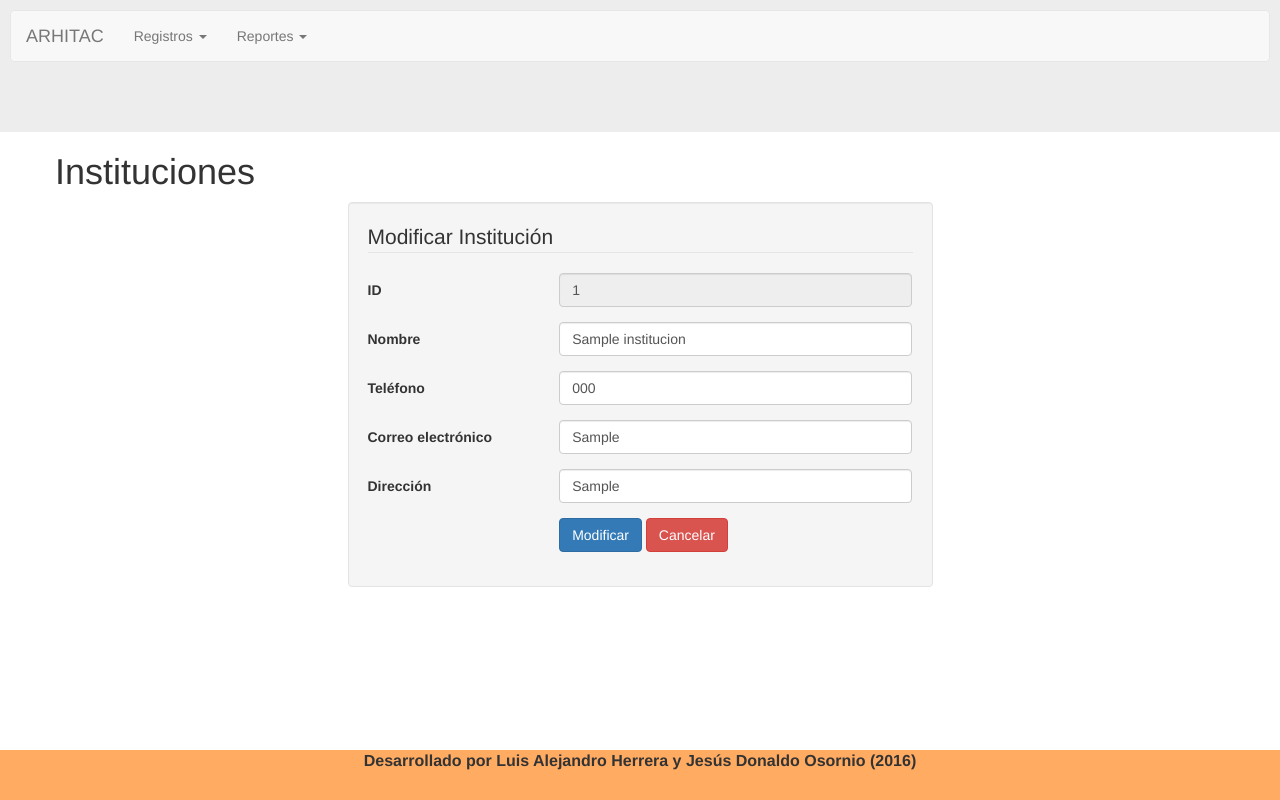
After one commit to jdosornio/ARHITAC-CAP, a CodeIgniter app: page /ARHITAC-CAP/institucion/update/1 in a window 1280 px wide. The commit adds this page. Run offline with CodeIgniter, Linux system fonts and the light colour scheme; tables that the repository leaves empty hold one stand-in row (values such as "Sample post").

Commit message:
Se agregó el catálogo de Institución y se comenzó el de Edición Curso

```diff
--- a/application/config/routes.php
+++ b/application/config/routes.php
@@ -49,6 +49,6 @@ defined('BASEPATH') OR exit('No direct script access allowed');
 | Examples:	my-controller/index	-> my_controller/index
 |		my-controller/my-method	-> my_controller/my_method
 */
-$route['default_controller'] = 'login';
+$route['default_controller'] = 'empleado';
 $route['404_override'] = '';
 $route['translate_uri_dashes'] = FALSE;
--- /dev/null
+++ b/application/controllers/Institucion.php
@@ -0,0 +1,131 @@
+<?php
+if ( ! defined('BASEPATH')) exit('No direct script access allowed');
+
+class Institucion extends CI_Controller
+{
+    public function __construct()
+    {
+        parent::__construct();
+        $this->load->model('base');
+    }
+
+    public function index() {
+
+        //pagination settings
+        $config['base_url'] = base_url('institucion/index');
+        $config['total_rows'] = $this->base->count_rows('institucion');
+        $config['per_page'] = 15;
+        $config["uri_segment"] = 3;
+        $choice = $config["total_rows"] / $config["per_page"];
+        $config["num_links"] = floor($choice);
+
+        //config for bootstrap pagination class integration
+        $config['full_tag_open'] = '<ul class="pagination">';
+        $config['full_tag_close'] = '</ul>';
+        $config['first_link'] = false;
+        $config['last_link'] = false;
+        $config['first_tag_open'] = '<li>';
+        $config['first_tag_close'] = '</li>';
+        $config['prev_link'] = '&laquo';
+        $config['prev_tag_open'] = '<li class="prev">';
+        $config['prev_tag_close'] = '</li>';
+        $config['next_link'] = '&raquo';
+        $config['next_tag_open'] = '<li>';
+        $config['next_tag_close'] = '</li>';
+        $config['last_tag_open'] = '<li>';
+        $config['last_tag_close'] = '</li>';
+        $config['cur_tag_open'] = '<li class="active"><a href="#">';
+        $config['cur_tag_close'] = '</a></li>';
+        $config['num_tag_open'] = '<li>';
+        $config['num_tag_close'] = '</li>';
+
+        $this->pagination->initialize($config);
+        $data['page'] = ($this->uri->segment(3)) ? $this->uri->segment(3) : 0;
+
+        $result = $this->base->paginate('institucion', $config["per_page"], $data['page']);
+        $data['instituciones'] = $result;
+
+        $data['pagination'] = $this->pagination->create_links();
+
+        //Cargar menu, view y footer
+        $this->load->view('menu', array('title' => 'Institución'));
+        $this->load->view('institucion/institucion_view',$data);
+        $this->load->view('footer');
+    }
+
+    function update($id){
+        $data['id'] = $id;
+
+        //obtener registro de institucion
+        $data['institucion'] = $this->base->get('institucion', array('id' => $id))[0];
+
+        //set validation rules
+        $this->form_validation->set_rules('nombre', 'Nombre', 'trim|required');
+        $this->form_validation->set_rules('telefono', 'Teléfono', 'trim|required|numeric');
+        $this->form_validation->set_rules('correo', 'Correo', 'trim|required|valid_email');
+        $this->form_validation->set_rules('direccion', 'Dirección', 'trim|required');
+
+        if ($this->form_validation->run() == FALSE){
+            //fail validation
+            $this->load->view('menu', array('title' => 'Modificar Institución'));
+            $this->load->view('institucion/institucion_update_view', $data);
+            $this->load->view('footer');
+
+        }else{
+            //pass validation
+            $data = array(
+                'nombre' => $this->input->post('nombre'),
+                'telefono' => $this->input->post('telefono'),
+                'correo' => $this->input->post('correo'),
+                'direccion' => $this->input->post('direccion'),
+            );
+
+            //update employee record
+            $this->base->update('institucion', array('id' => $id), $data);
+
+            //display success message
+            $this->session->set_flashdata('msg', '<div class="alert alert-success text-center">Institución actualizada exitosamente</div>');
+
+            redirect('institucion');
+        }
+    }
+
+    function add() {
+
+        //set validation rules
+        $this->form_validation->set_rules('nombre', 'Nombre', 'trim|required');
+        $this->form_validation->set_rules('telefono', 'Teléfono', 'trim|required|numeric');
+        $this->form_validation->set_rules('correo', 'Correo', 'trim|required|valid_email');
+        $this->form_validation->set_rules('direccion', 'Dirección', 'trim|required');
+
+        if ($this->form_validation->run() == FALSE) {
+            //fail validation
+            $this->load->view('menu', array('title' => 'Nueva Institución'));
+            $this->load->view('institucion/institucion_insert_view');
+            $this->load->view('footer');
+
+        } else {
+            //pass validation
+            $data = array(
+                'nombre' => $this->input->post('nombre'),
+                'telefono' => $this->input->post('telefono'),
+                'correo' => $this->input->post('correo'),
+                'direccion' => $this->input->post('direccion'),
+            );
+
+            //insert the form data into database
+            $this->base->add('institucion', $data);
+
+            //display success message
+            $this->session->set_flashdata('msg', '<div class="alert alert-success text-center">Institución registrada exitosamente</div>');
+
+            redirect('institucion');
+        }
+    }
+
+    public function delete($id) {
+
+        $this->base->delete('institucion', array('id' => $id));
+        redirect('institucion');
+    }
+}
--- /dev/null
+++ b/application/views/institucion/institucion_update_view.php
@@ -0,0 +1,91 @@
+<div id="content">
+
+    <div class="container">
+        <div class="row">
+            <h1>Instituciones</h1>
+        </div>
+        <div class="row">
+            <div class="col-sm-offset-3 col-lg-6 col-sm-6 well">
+                <legend>Modificar Institución</legend>
+
+                <?php
+                $attributes = array("class" => "form-horizontal", "id" => "institucionform", "name" => "institucionform");
+                echo form_open('institucion/update/' . $id, $attributes);?>
+                <fieldset>
+
+                    <div class="form-group">
+                        <div class="row colbox">
+
+                            <div class="col-lg-4 col-sm-4">
+                                <label for="id" class="control-label">ID</label>
+                            </div>
+                            <div class="col-lg-8 col-sm-8">
+                                <input id="id" name="id" type="text" disabled="disabled" class="form-control" value="<?php echo $institucion->id; ?>" />
+                                <span class="text-danger"><?php echo form_error('id'); ?></span>
+                            </div>
+                        </div>
+                    </div>
+
+                    <div class="form-group">
+                        <div class="row colbox">
+                            <div class="col-lg-4 col-sm-4">
+                                <label for="nombre" class="control-label">Nombre</label>
+                            </div>
+                            <div class="col-lg-8 col-sm-8">
+                                <input id="nombre" name="nombre" placeholder="Nombre de la Institución" type="text" class="form-control"  value="<?php echo $institucion->nombre; ?>" />
+                                <span class="text-danger"><?php echo form_error('nombre'); ?></span>
+                            </div>
+                        </div>
+                    </div>
+
+                    <div class="form-group">
+                        <div class="row colbox">
+                            <div class="col-lg-4 col-sm-4">
+                                <label for="descripcion" class="control-label">Teléfono</label>
+                            </div>
+                            <div class="col-lg-8 col-sm-8">
+                                <input id="telefono" name="telefono" placeholder="Teléfono de la Institución" type="text" class="form-control"  value="<?php echo $institucion->telefono; ?>" />
+                                <span class="text-danger"><?php echo form_error('telefono'); ?></span>
+                            </div>
+                        </div>
+                    </div>
+
+                    <div class="form-group">
+                        <div class="row colbox">
+                            <div class="col-lg-4 col-sm-4">
+                                <label for="descripcion" class="control-label">Correo electrónico</label>
+                            </div>
+                            <div class="col-lg-8 col-sm-8">
+                                <input id="correo" name="correo" placeholder="someone@example.com" type="text" class="form-control"  value="<?php echo $institucion->correo; ?>" />
+                                <span class="text-danger"><?php echo form_error('correo'); ?></span>
+                            </div>
+                        </div>
+                    </div>
+
+                    <div class="form-group">
+                        <div class="row colbox">
+                            <div class="col-lg-4 col-sm-4">
+                                <label for="descripcion" class="control-label">Dirección</label>
+                            </div>
+                            <div class="col-lg-8 col-sm-8">
+                                <input id="direccion" name="direccion" placeholder="Dirección de la Institución" type="text" class="form-control"  value="<?php echo $institucion->direccion; ?>" />
+                                <span class="text-danger"><?php echo form_error('direccion'); ?></span>
+                            </div>
+                        </div>
+                    </div>
+
+                    <div class="form-group">
+                        <div class="col-sm-offset-4 col-lg-8 col-sm-8 text-left">
+                            <input id="btn_add" name="btn_add" type="submit" class="btn btn-primary" value="Modificar" />
+                            <input id="btn_cancel" name="btn_cancel" type="reset" class="btn btn-danger" value="Cancelar" onClick="location.href='<?php echo base_url('institucion'); ?>'"/>
+                        </div>
+                    </div>
+                </fieldset>
+
+                <?php echo form_close(); ?>
+                <?php echo $this->session->flashdata('msg'); ?>
+            </div>
+        </div>
+    </div>
+
+</div><!-- #content -->
--- a/application/views/menu.php
+++ b/application/views/menu.php
@@ -35,6 +35,10 @@
                                     <li><a href="<?php echo base_url('empleado'); ?>">Empleados</a></li>
                                     <li role="separator" class="divider"></li>
                                     <li><a href="<?php echo base_url('curso'); ?>">Cursos</a></li>
+                                    <li role="separator" class="divider"></li>
+                                    <li><a href="<?php echo base_url('institucion'); ?>">Instituciones</a></li>
+                                    <li role="separator" class="divider"></li>
+                                    <li><a href="<?php echo base_url('edicion_curso'); ?>">Ediciones de Curso</a></li>
                                 </ul>
                             </li>
                             <li>
```
Also changed, not shown: application/controllers/Edicion_curso.php (added, +146 -0 lines), application/models/Edicion_curso_model.php (added, +73 -0 lines), application/views/edicion_curso/edicion_curso_view.php (added, +47 -0 lines), application/views/institucion/institucion_insert_view.php (added, +78 -0 lines), application/views/institucion/institucion_view.php (added, +45 -0 lines).
